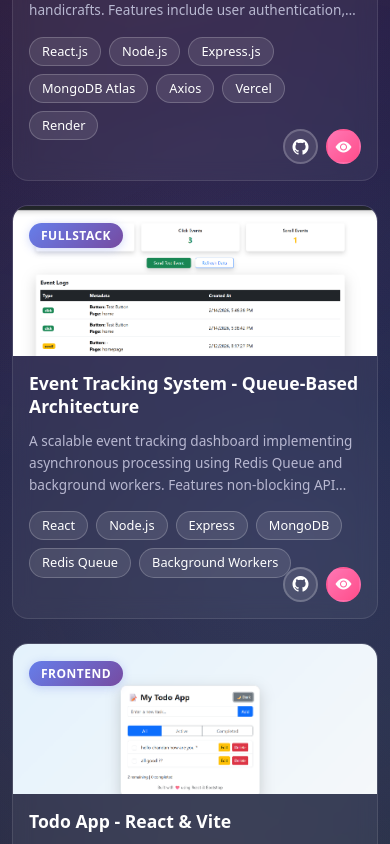
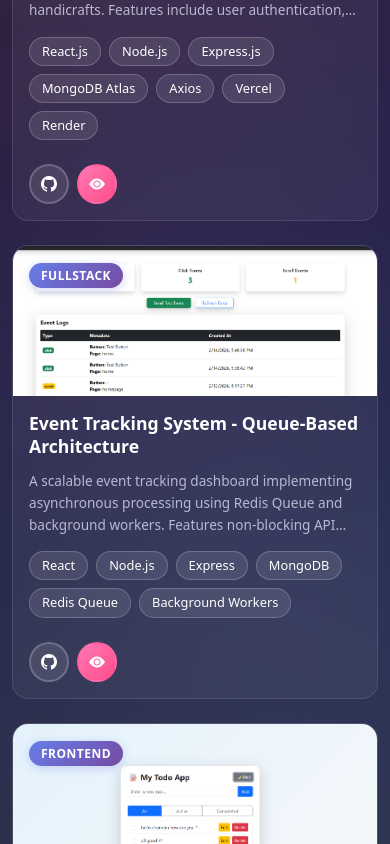
Before and after one commit to chandugithubui/chandan-portfolio, a React (Vite) app: page / in a window 390 px wide. Shown: the part 4280-5124 px from the top of the page. Built offline with nearby package versions, Linux system fonts and the light colour scheme.

Commit message:
Fixed alignment issues

```diff
--- a/src/index.css
+++ b/src/index.css
@@ -1186,9 +1186,9 @@ button:focus-visible {
 .project-buttons {
   display: flex;
   gap: 0.75rem;
-  position: absolute;
-  bottom: 1.5rem;
-  right: 1.5rem;
+  position: relative;
+  margin-top: 1rem;
+  justify-content: flex-start;
 }
 
 .project-btn {
@@ -1251,13 +1251,8 @@ button:focus-visible {
   }
 
   .project-buttons {
-    bottom: 1rem;
-    right: 1rem;
-  }
-
-  .project-btn {
-    width: 35px;
-    height: 35px;
+    margin-top: 1rem;
+  justify-content: flex-start;
   }
 }
 
```
